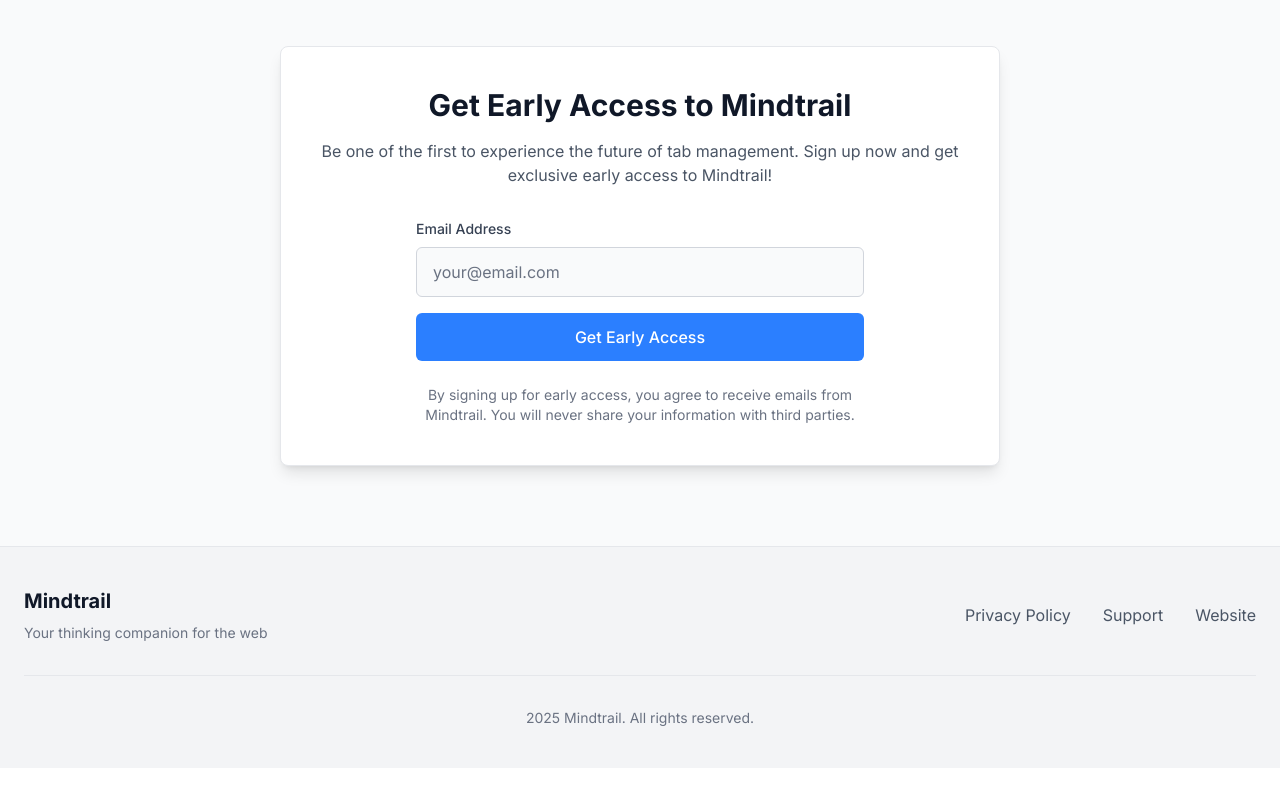
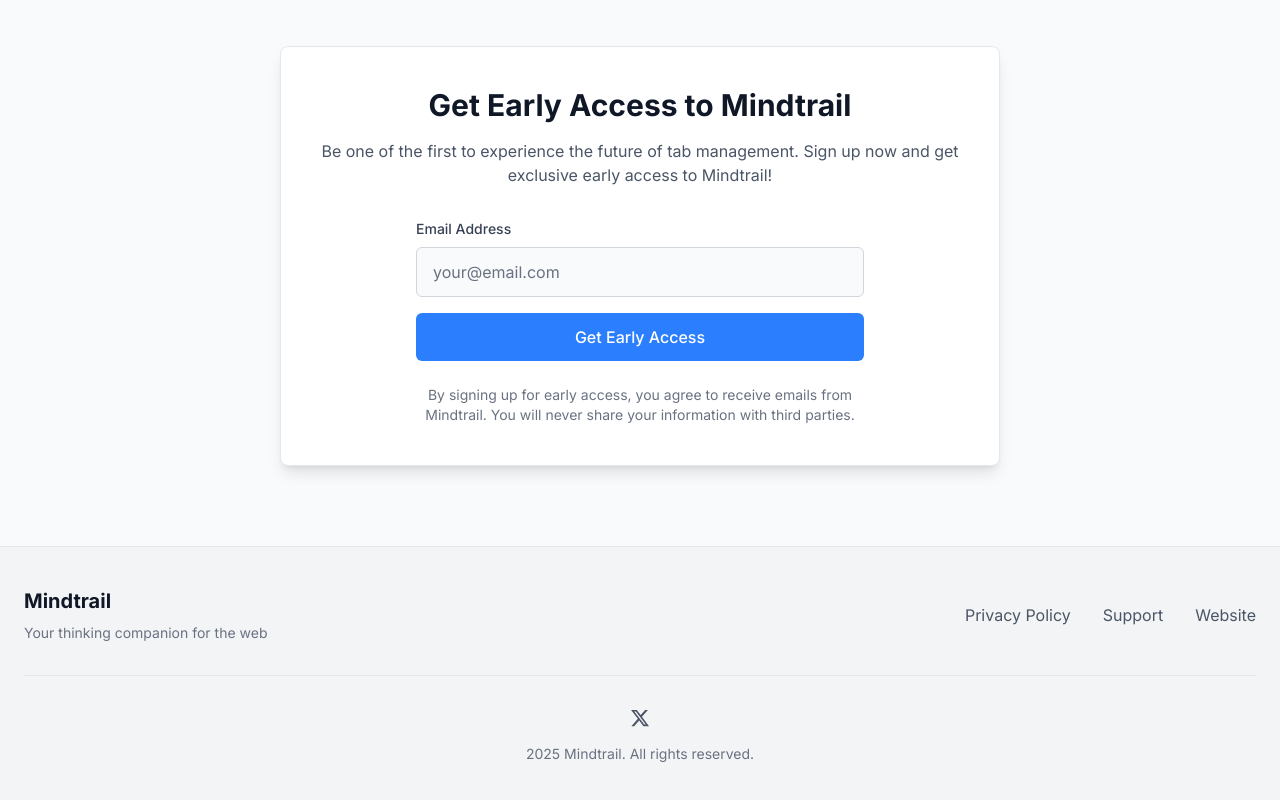
Before and after one commit to mustaqs/mindtrail, a Next.js app in the folder mindtrail-landing/: page / in a window 1280 px wide. Shown: the part 3080-3880 px from the top of the page. Before the commit the page ends 3848 px from the top, so only its background shows below. Built offline with nearby package versions, Linux system fonts and the light colour scheme.

Commit message:
added social ribbon to footer

```diff
--- a/mindtrail-landing/components/Footer.tsx
+++ b/mindtrail-landing/components/Footer.tsx
@@ -1,4 +1,5 @@
 import Link from 'next/link';
+import { FaXTwitter } from 'react-icons/fa6';
 
 export default function Footer() {
   return (
@@ -36,8 +37,23 @@
           </div>
         </div>
 
-        <div className="mt-8 pt-8 border-t border-gray-200 text-center text-gray-500 text-sm">
-          <p> {new Date().getFullYear()} Mindtrail. All rights reserved.</p>
+        <div className="mt-8 pt-8 border-t border-gray-200 flex flex-col items-center">
+          {/* Social Links */}
+          <div className="flex space-x-4 mb-4">
+            <a
+              href="https://x.com/mindtrailapp"
+              target="_blank"
+              rel="noopener noreferrer"
+              className="text-gray-600 hover:text-gray-900 transition-colors"
+              aria-label="Follow us on X (Twitter)"
+            >
+              <FaXTwitter className="h-5 w-5" />
+            </a>
+          </div>
+
+          <p className="text-center text-gray-500 text-sm">
+            {new Date().getFullYear()} Mindtrail. All rights reserved.
+          </p>
         </div>
       </div>
     </footer>
--- a/mindtrail-landing/package.json
+++ b/mindtrail-landing/package.json
@@ -13,6 +13,7 @@
     "next": "15.2.4",
     "react": "^19.0.0",
     "react-dom": "^19.0.0",
+    "react-icons": "^5.5.0",
     "resend": "^4.2.0",
     "swiper": "^11.2.6"
   },
```
Also changed, not shown: 1 other file (tests, documents, lock files or other folders).
